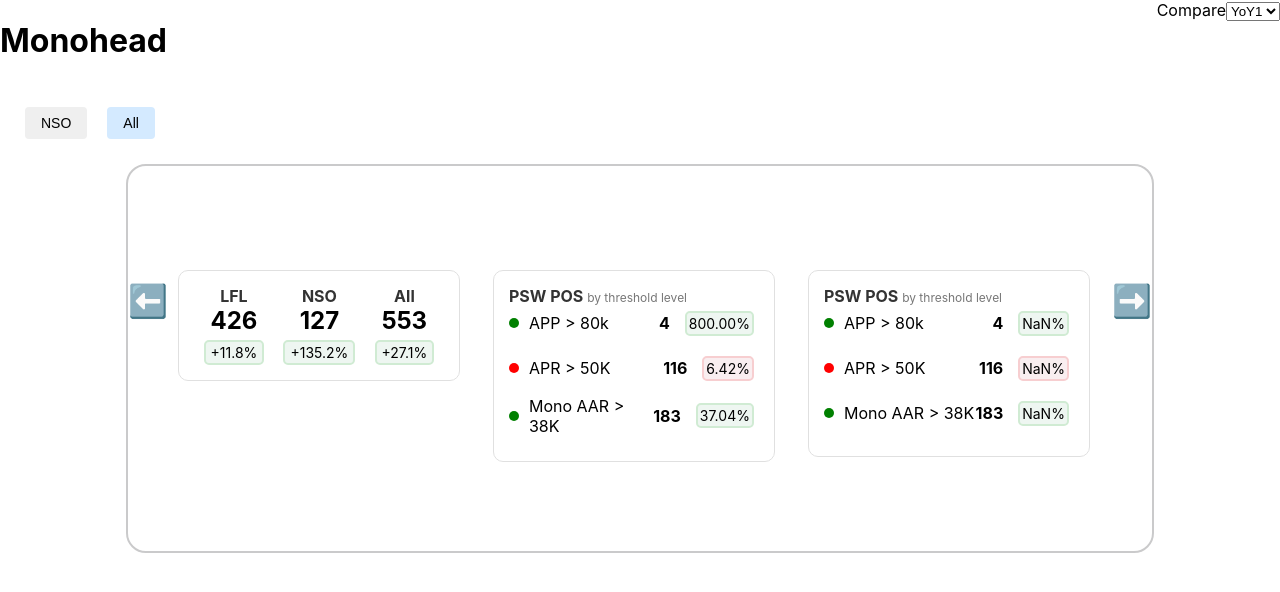
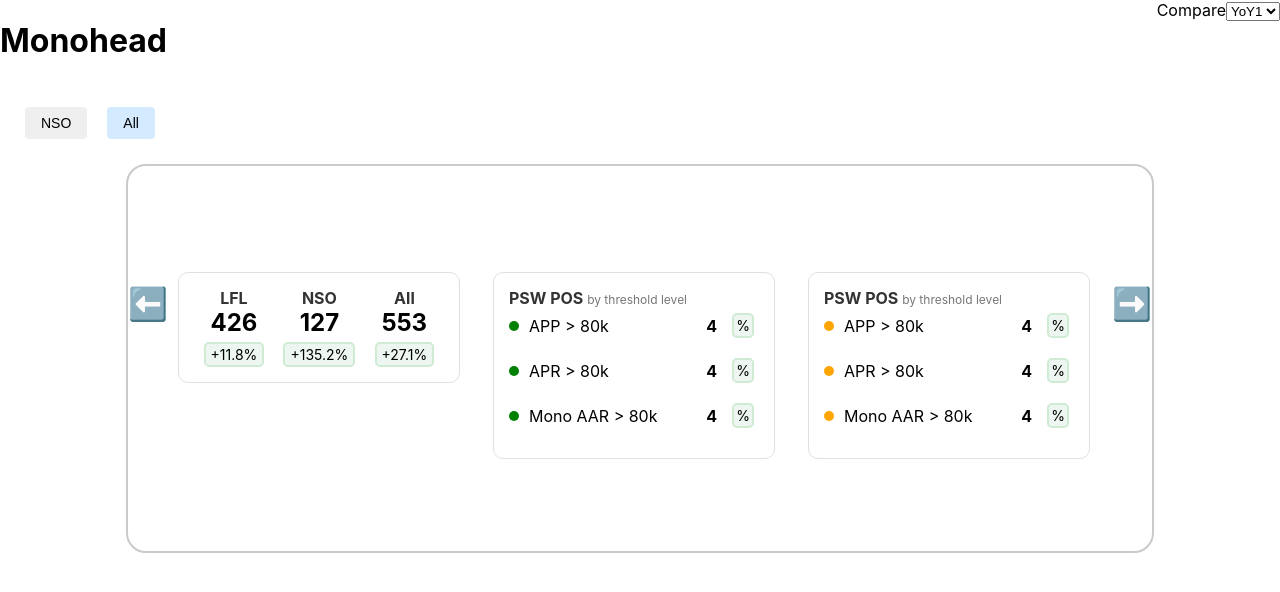
Before and after one commit to Dhanushsingamala/Doiddetask-AppleCaurosel, a React (Create React App) app: page / in a window 1280 px wide. Both pictures are taken after a click on the button "All". Shown: the top 592 px of the page. Built offline with nearby package versions, Linux system fonts and the light colour scheme.

Commit message:
improved allcards

```diff
--- a/src/components/AllCard.js
+++ b/src/components/AllCard.js
@@ -1,14 +1,12 @@
-import React from 'react'
-import "./style.scss"
-import Firstcard from './Firstcard'
-import AllCards from './AllCards'
-import { allCardData } from './data'
+import React from "react";
+import "./style.scss";
+import Firstcard from "./Firstcard";
+import AllCards from "./AllCards";
+import { allCardData } from "./data";
 import Slider from "react-slick";
 import "slick-carousel/slick/slick.css";
 
-
 const AllCard = ({ dropDown }) => {
-
   const settings = {
     // className: "slider variable-width",
     dots: false,
@@ -21,16 +19,45 @@ const AllCard = ({ dropDown }) => {
     nextArrow: <h1>➡️</h1>,
   };
 
+  function transformDataByColor(data) {
+    const colors = ["Green", "Amber", "Red"];
+    const periods = ["CY", "PY", "PQ", "PPV", "PPPV"];
+
+    return colors.map((color) => {
+      const colorData = { color: color, programs: [] };
+
+      data.forEach((program) => {
+        const programData = { Program_Name: program.Program_Name };
+
+        periods.forEach((period) => {
+          programData[`${period}_${color}_POS_Cnt`] =
+            program[`${period}_${color}_POS_Cnt`];
+        });
+
+        colorData.programs.push(programData);
+      });
+
+      return colorData;
+    });
+  }
+
+  const transformedData = transformDataByColor(allCardData);
+  console.log(JSON.stringify(transformedData, null, 2));
+
   return (
-    <div className='parent'>
-       <Slider {...settings}>
-      <Firstcard cname = {'all'} />
-      <AllCards dropDown = {dropDown} color = {'green'} allCardData = {allCardData}/>
-      <AllCards dropDown = {dropDown} color = {'amber'} allCardData = {allCardData}/>
-      <AllCards dropDown = {dropDown} color = {'red'} allCardData = {allCardData}/>
+    <div className="parent">
+      <Slider {...settings}>
+        <Firstcard cname={"all"} />
+        {transformedData.map((item, idx) => (
+          <AllCards
+            dropDown={dropDown}
+            color={item.color}
+            allCardData={item.programs}
+          />
+        ))}
       </Slider>
     </div>
-  )
-}
+  );
+};
 
-export default AllCard
+export default AllCard;
--- a/src/components/AllCards.js
+++ b/src/components/AllCards.js
@@ -36,30 +36,18 @@ const AllCards = ({ allCardData, color, dropDown }) => {
         PSW POS <span className="subtitle">by threshold level</span>
       </div>
       <div className="card-content">
-        <div className="threshold-item">
-          <span className="indicator green"></span>
-          <span className="threshold-label">APP &gt; 80k</span>
-          <span className="threshold-value">4</span>
-          <span className="threshold-change positive">
-            {temp(color, "APP")}%
-          </span>
-        </div>
-        <div className="threshold-item">
-          <span className="indicator red"></span>
-          <span className="threshold-label">APR &gt; 50K</span>
-          <span className="threshold-value">116</span>
-          <span className="threshold-change negative">
-            {temp(color, "APR")}%
-          </span>
-        </div>
-        <div className="threshold-item">
-          <span className="indicator green"></span>
-          <span className="threshold-label">Mono AAR &gt; 38K</span>
-          <span className="threshold-value">183</span>
-          <span className="threshold-change positive">
-            {temp(color, "Mono AAR")}%
-          </span>
-        </div>
+        {allCardData?.map((item, idx) => (
+          <div className="threshold-item" key={idx}>
+            <span className={`indicator ${color}`}></span>
+            <span className="threshold-label">
+              {item.Program_Name} &gt; 80k
+            </span>
+            <span className="threshold-value">4</span>
+            <span className="threshold-change positive">
+              {temp(color, "APP")}%
+            </span>
+          </div>
+        ))}
       </div>
     </div>
   );
--- a/src/components/style.scss
+++ b/src/components/style.scss
@@ -170,12 +170,17 @@
   font-size: 14px;
 }
 
-.indicators span:first-child {
-  color: #2ecc71;
+.Green {
+  background-color: green;
+  background: green;
 }
-
-.indicators span:last-child {
-  color: #8f201a;
+.Amber {
+  background-color: orange;
+  background: orange;
+}
+.Red {
+  background-color: red;
+  background: red;
 }
 
 .subTitle {
```
